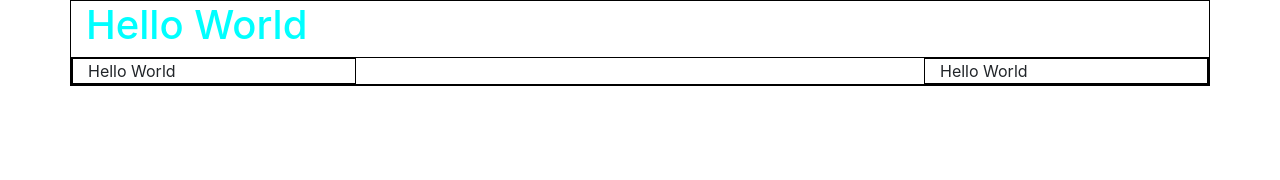
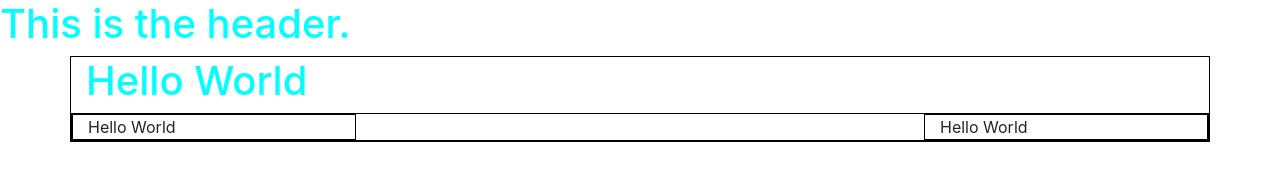
Before and after one commit to KuanaxBon/Day2-geekwise, a plain HTML site: page index.html in a window 1280 px wide. Drawn offline with Linux system fonts and the light colour scheme.

Commit message:
added header

```diff
--- a/index.html
+++ b/index.html
@@ -8,6 +8,9 @@
     <link rel="stylesheet" href="/css/style.css">
 </head>
 <body>
+    <header>
+        <h1>This is the header.</h1>
+    </header>
     <div class="container">
         <h1>Hello World</h1>
 
```
